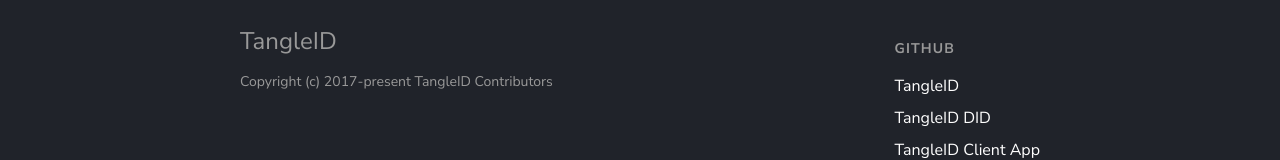
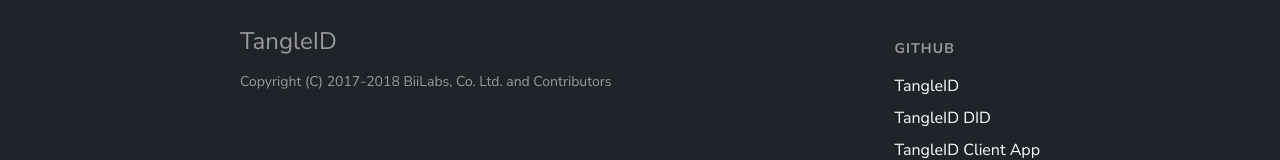
Before and after one commit to TangleID/TangleID.github.io, a React (Create React App) app: page /#/scenario in a window 1280 px wide. Shown: the part 1215-1375 px from the top of the page. Built offline with nearby package versions, Linux system fonts and the light colour scheme.

Commit message:
Revise copyright information

```diff
--- a/src/components/Footer.js
+++ b/src/components/Footer.js
@@ -8,7 +8,7 @@
           <div className="footer-wrap">
             <div className="footer-logo">
               <span>TangleID</span>
-              <p>Copyright (c) 2017-present TangleID Contributors</p>
+              <p>Copyright (C) 2017-2018 BiiLabs, Co. Ltd. and Contributors</p>
             </div>
             <div className="footer-nav">
               <div className="title">Github</div>
```
